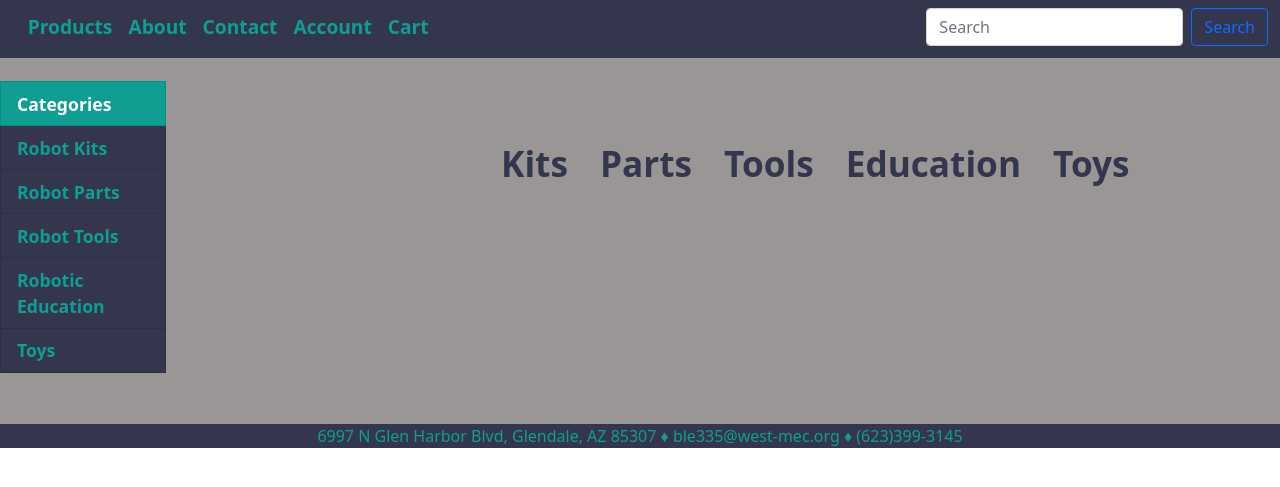
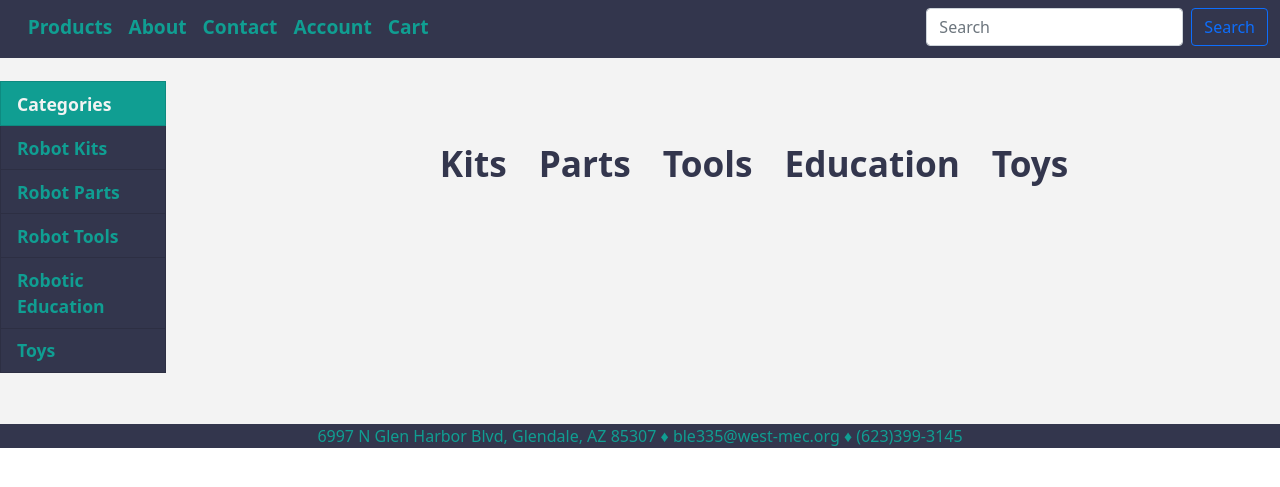
Before and after one commit to Beckham1240/capstone_project, a plain HTML site: page products.html in a window 1280 px wide. Shown: the part 183-670 px from the top of the page. Drawn offline with nearby package versions, Linux system fonts and the light colour scheme.

Commit message:
RoboExpress - changed bg color and padding

```diff
--- a/productsPg.css
+++ b/productsPg.css
@@ -2,7 +2,7 @@
     width: 85%;
 }
 ul.nav{
-    padding-left: 22%;
+    padding-left: 16%;
     padding-top: 7%;
     font-size: 2.2em;
     font-weight: bold;
--- a/styles.css
+++ b/styles.css
@@ -12,7 +12,7 @@ header{
 }
 #top{
     background-color:  #109e92;
-    color: white;
+    color: rgb(243, 243, 243);
 }
 footer{
     height:auto;
@@ -21,7 +21,7 @@ footer{
     text-align: center;
 }
 .row{
-    background-color: rgb(155, 150, 150);
+    background-color: rgb(243, 243, 243);
     padding-bottom: 4%;
 }
 
```
